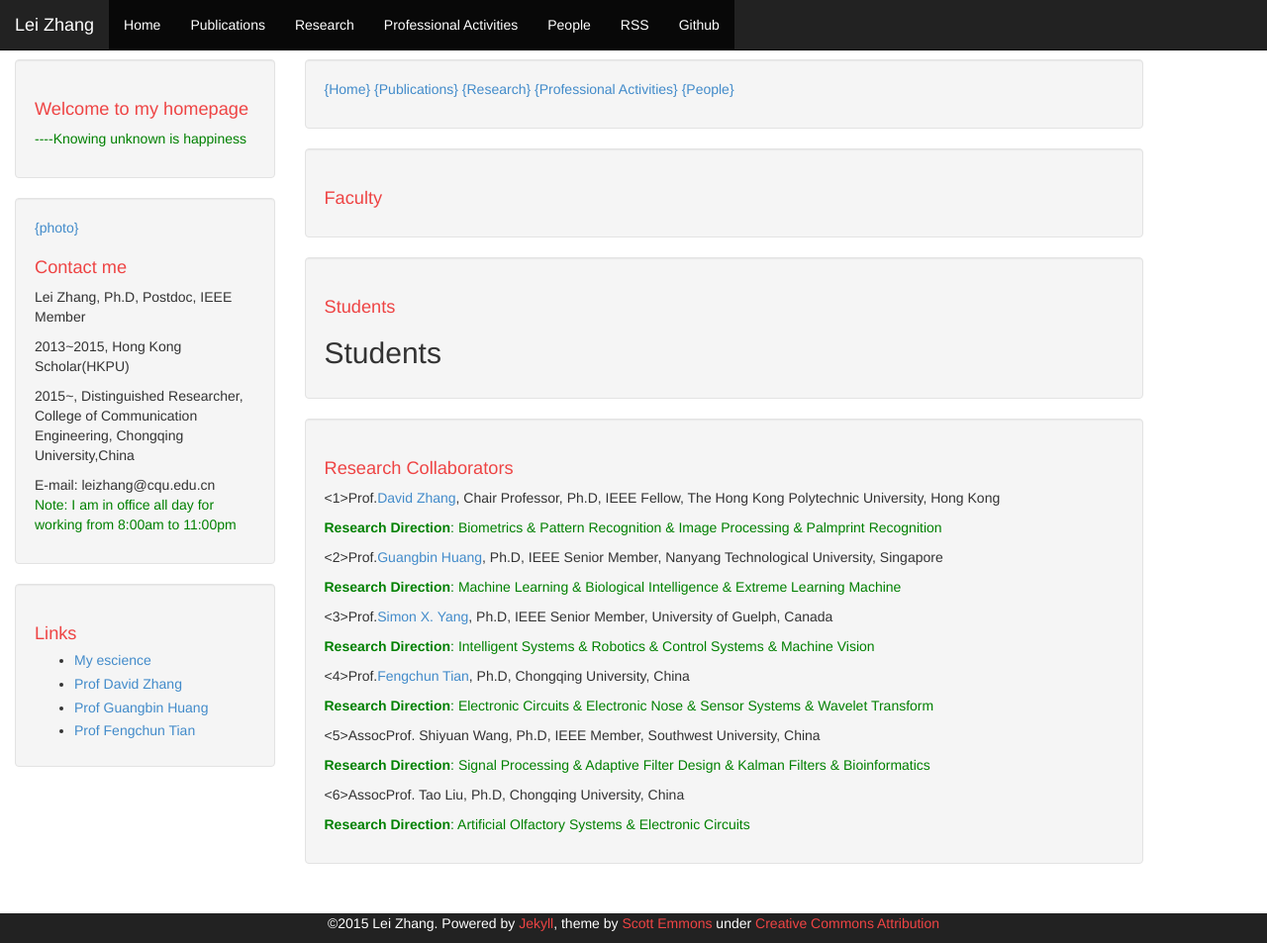
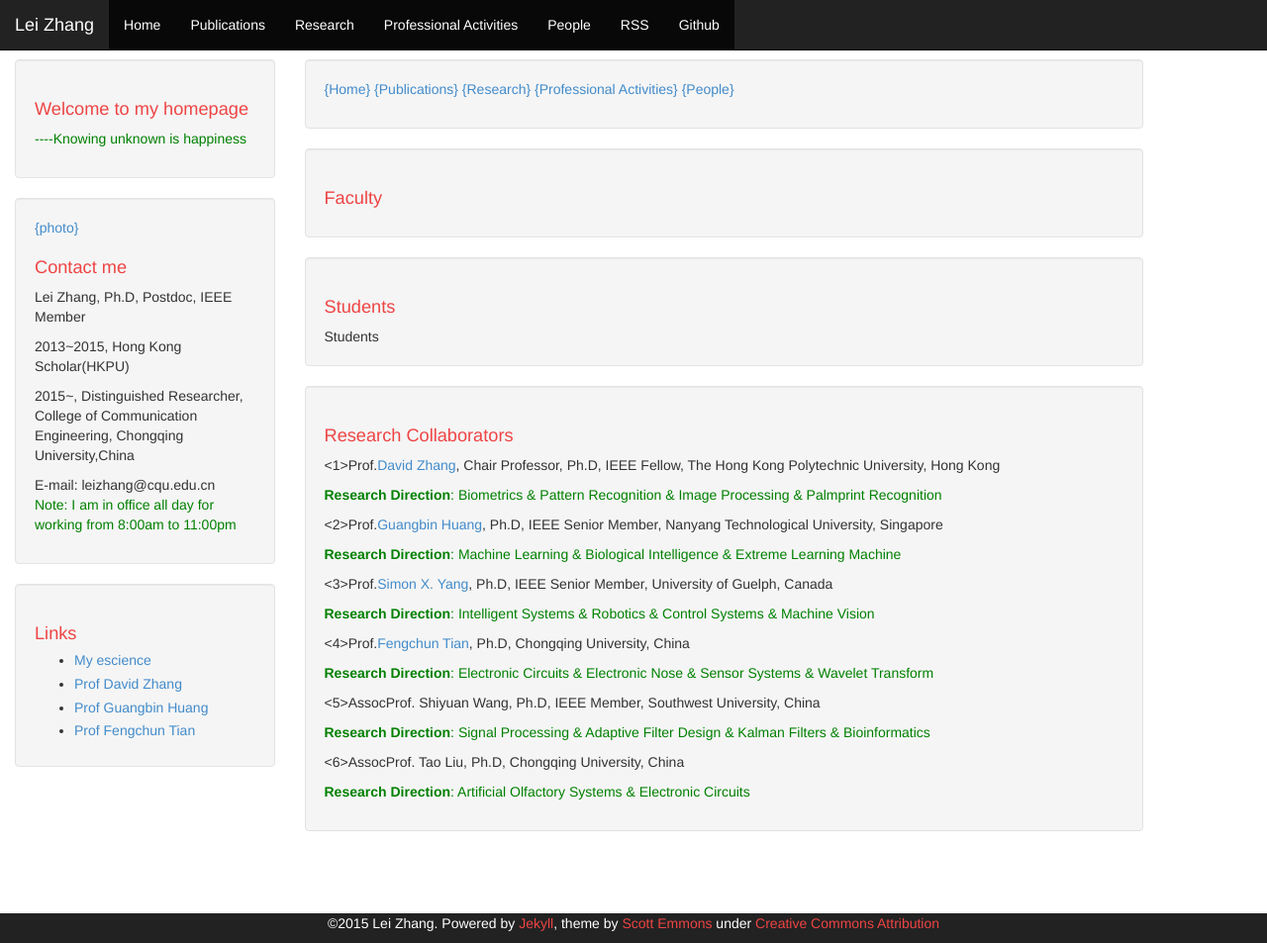
Before and after one commit to DrLeiZhang/website, a Jekyll site: the page built from people.html, in a window 1280 px wide and 953 px high. Shown: the whole window at 99% size. Built offline with Jekyll 4.4.1, drawn with Linux system fonts in a browser that asks for light colours; Markdown is read by kramdown in place of the engine named in the settings.

Commit message:
Update
Signed-off-by: leizhang@cqu.edu.cn <leizhang@cqu.edu.cn>

```diff
--- a/people.html
+++ b/people.html
@@ -12,7 +12,7 @@ layout: default
 
 <div class="well">
 <h1>Students</h1>
-<h2>Students</h2>
+<h0>Students</h0>
 </div>
 
 
```
